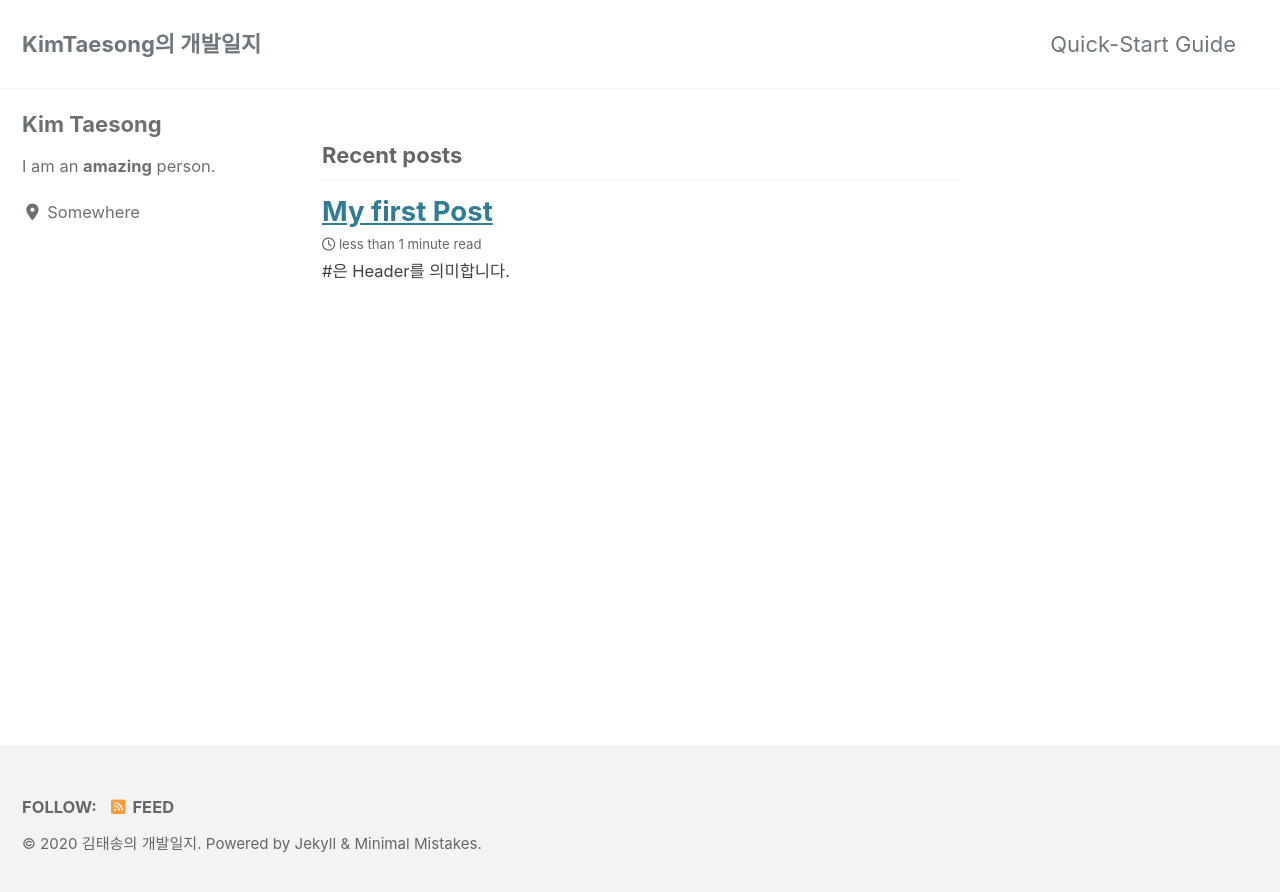
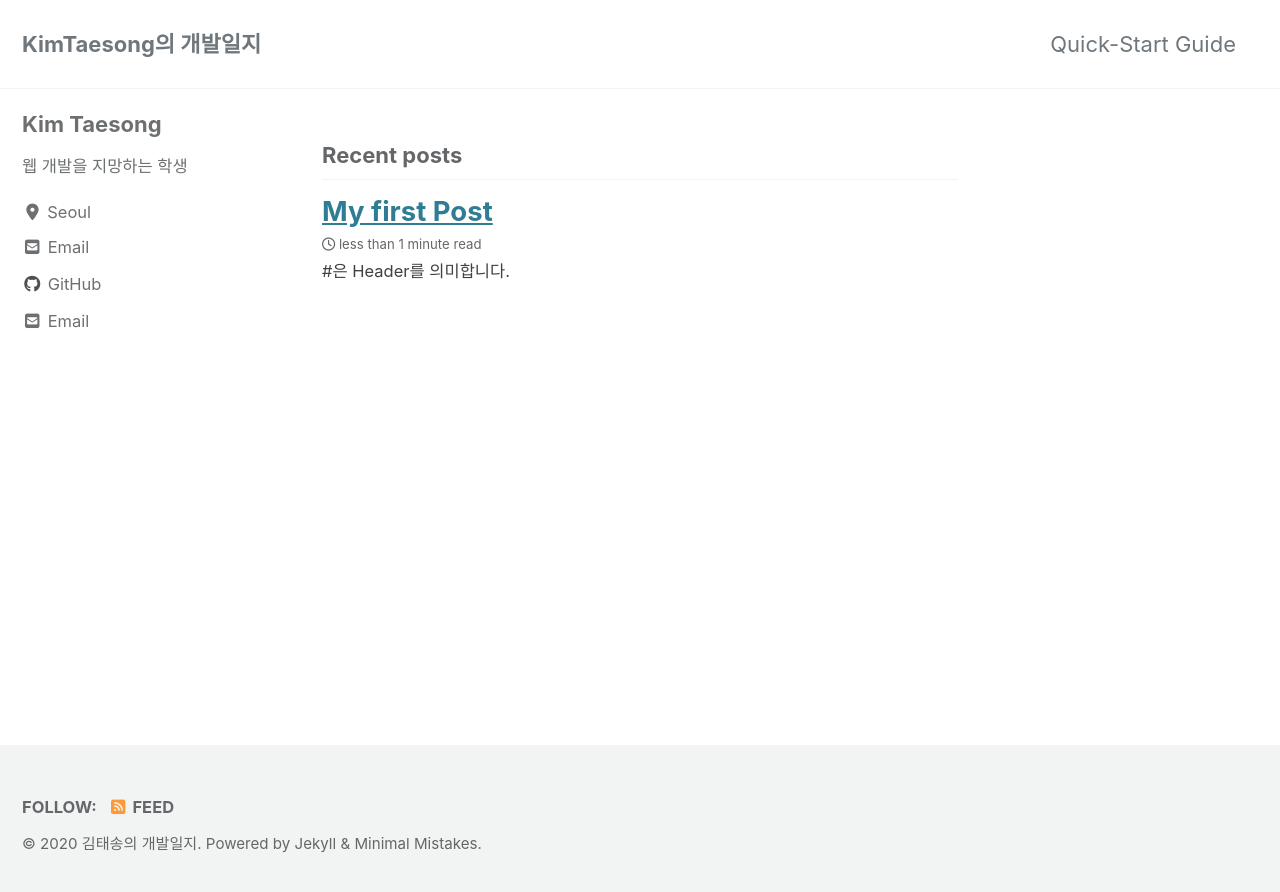
Before and after one commit to KimTaesong/KimTaesong.github.io, a Jekyll site: the page built from index.html, in a window 1280 px wide. Shown: the top 892 px of the page. Built offline with Jekyll 4.4.1, drawn with Linux system fonts in a browser that asks for light colours; cached includes are drawn as plain includes; nearby versions of some CDN libraries; the list of posts is cut into pages by our own code.

Commit message:
Update Blog

```diff
--- a/_config.yml
+++ b/_config.yml
@@ -94,15 +94,15 @@ analytics:
 author:
   name: "Kim Taesong"
   avatar: # path of avatar image, e.g. "/assets/images/bio-photo.jpg"
-  bio: "I am an **amazing** person."
-  location: "Somewhere"
-  email:
+  bio: "웹 개발을 지망하는 학생"
+  location: "Seoul"
+  email: "taesongweb@gmail.com"
   links:
     - label: "Email"
       icon: "fas fa-fw fa-envelope-square"
-      # url: "mailto:your.name@email.com"
+      url: "gmail: taesongweb@gmail.com"
     - label: "Website"
-      icon: "fas fa-fw fa-link"
+      icon: "https://kimtaesong.github.io/"
       # url: "https://your-website.com"
     - label: "Twitter"
       icon: "fab fa-fw fa-twitter-square"
@@ -112,7 +112,7 @@ author:
       # url: "https://facebook.com/"
     - label: "GitHub"
       icon: "fab fa-fw fa-github"
-      # url: "https://github.com/"
+      url: "https://github.com/KimTaesong"
     - label: "Instagram"
       icon: "fab fa-fw fa-instagram"
       # url: "https://instagram.com/"
```
